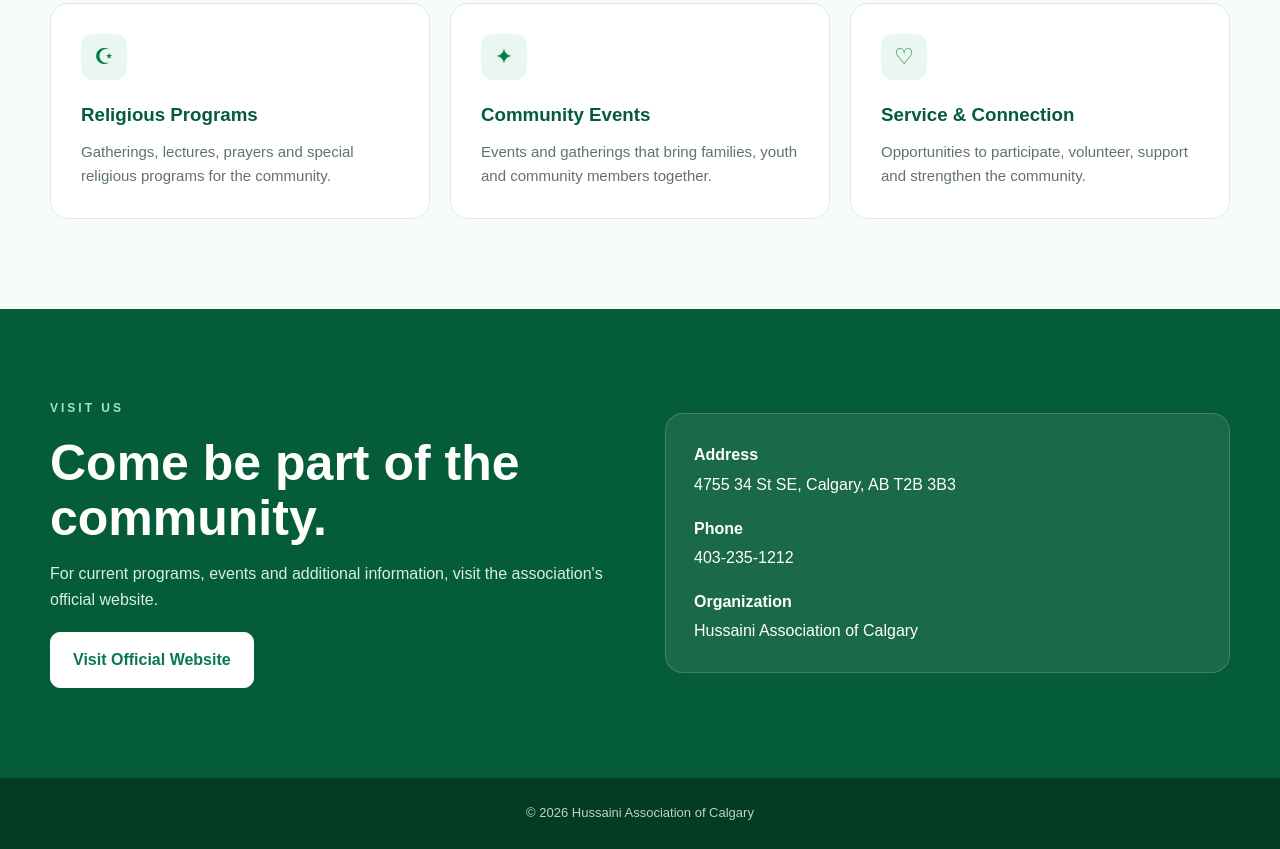
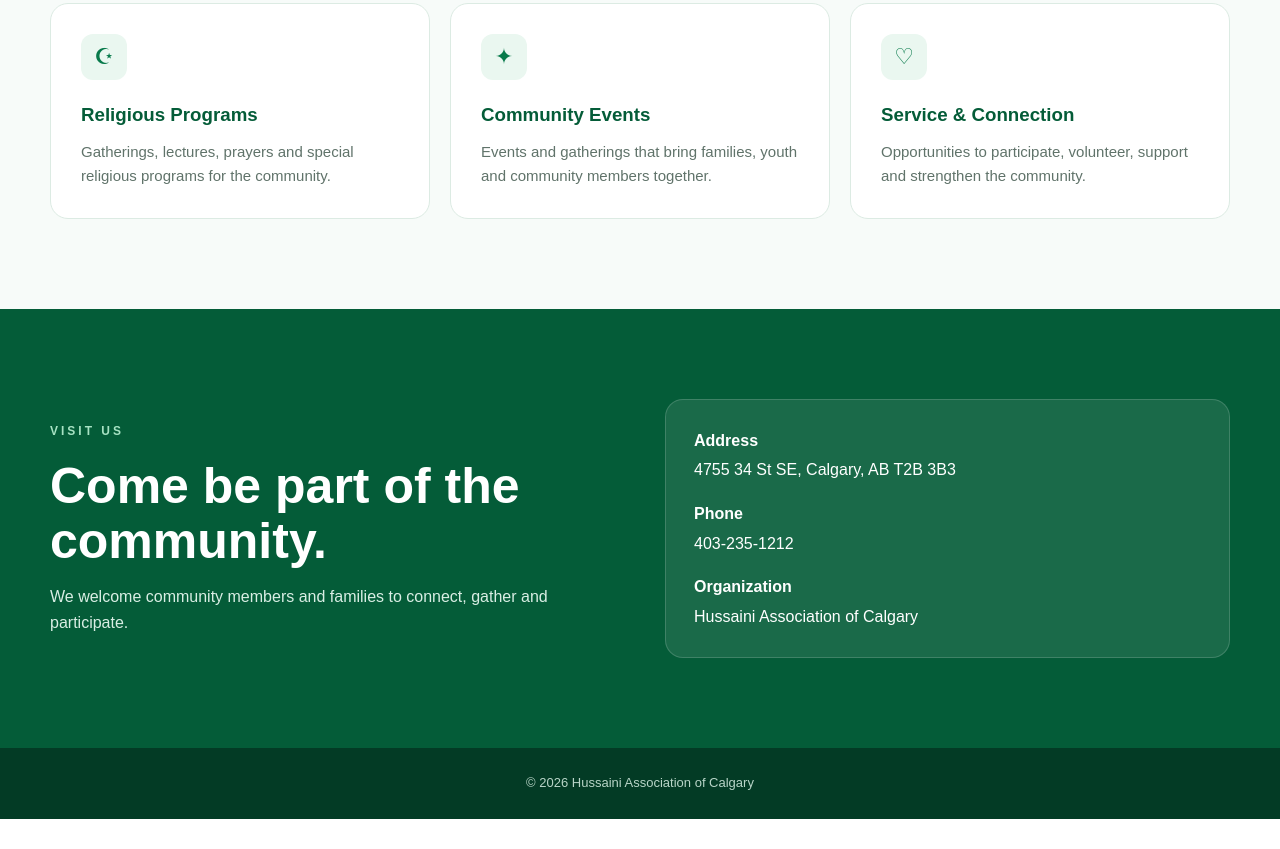
Before and after one commit to husssainia/hussainicalgary, a plain HTML site: page index.html in a window 1280 px wide. Shown: the part 1597-2446 px from the top of the page. After the commit the page ends 2416 px from the top, so only its background shows below. Drawn offline with Linux system fonts and the light colour scheme.

Commit message:
Refactor contact section and remove button
Removed the secondary button and updated the contact information section.

```diff
--- a/index.html
+++ b/index.html
@@ -289,11 +289,6 @@
       color: #d9eee4;
     }
 
-    .contact .button.secondary {
-      margin-top: 20px;
-      border-color: white;
-    }
-
     .contact-info {
       background: rgba(255,255,255,.09);
       border: 1px solid rgba(255,255,255,.16);
@@ -352,6 +347,7 @@
 <body>
 
   <header>
+
     <div class="nav">
 
       <a class="brand" href="#">
@@ -366,6 +362,7 @@
       </nav>
 
     </div>
+
   </header>
 
 
@@ -579,18 +576,9 @@
             </h2>
 
             <p>
-              For current programs, events and additional information,
-              visit the association's official website.
+              We welcome community members and families to connect,
+              gather and participate.
             </p>
-
-            <a
-              class="button secondary"
-              href="https://hussainicalgary.com/"
-              target="_blank"
-              rel="noopener"
-            >
-              Visit Official Website
-            </a>
 
           </div>
 
@@ -598,29 +586,35 @@
           <div class="contact-info">
 
             <div>
+
               <strong>
                 Address
               </strong>
 
               4755 34 St SE, Calgary, AB T2B 3B3
+
             </div>
 
 
             <div>
+
               <strong>
                 Phone
               </strong>
 
               403-235-1212
+
             </div>
 
 
             <div>
+
               <strong>
                 Organization
               </strong>
 
               Hussaini Association of Calgary
+
             </div>
 
           </div>
@@ -636,7 +630,9 @@
 
 
   <footer>
+
     © 2026 Hussaini Association of Calgary
+
   </footer>
 
 </body>
```
